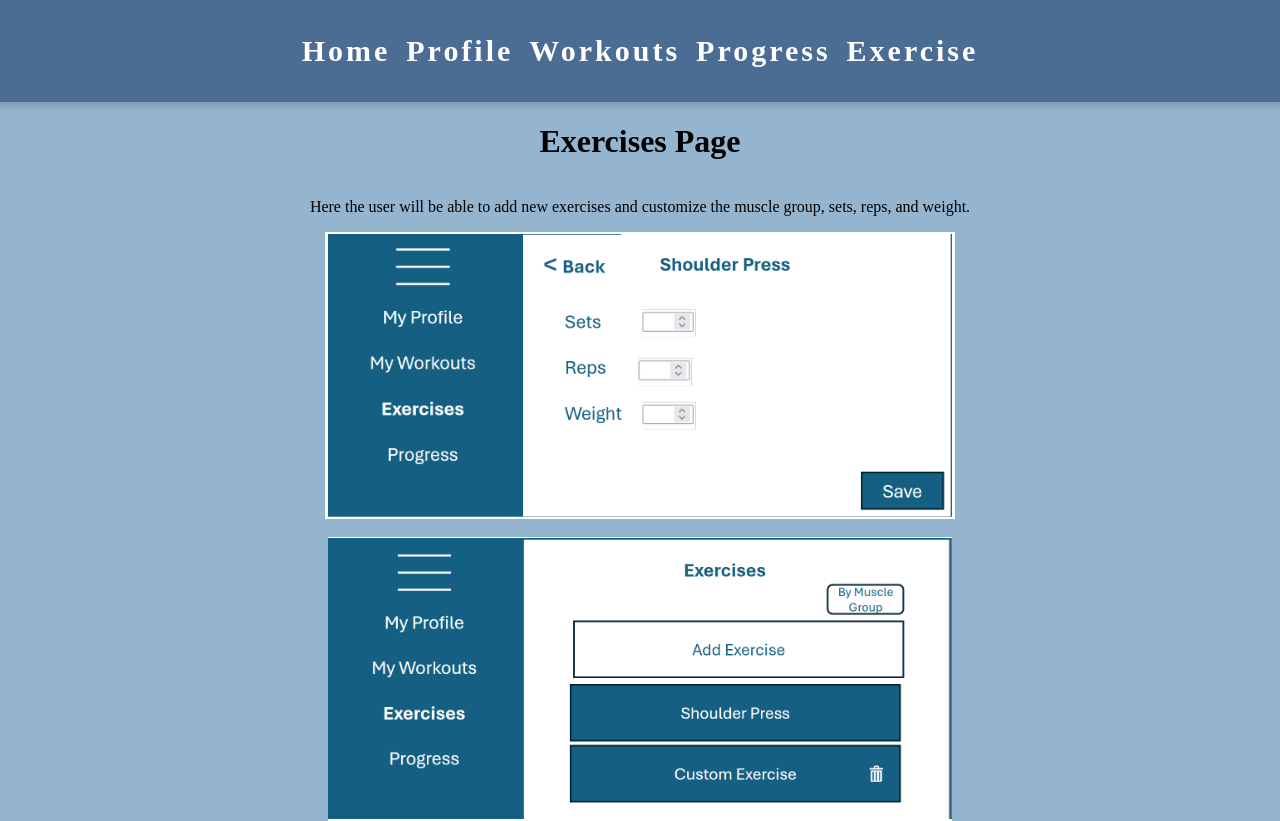
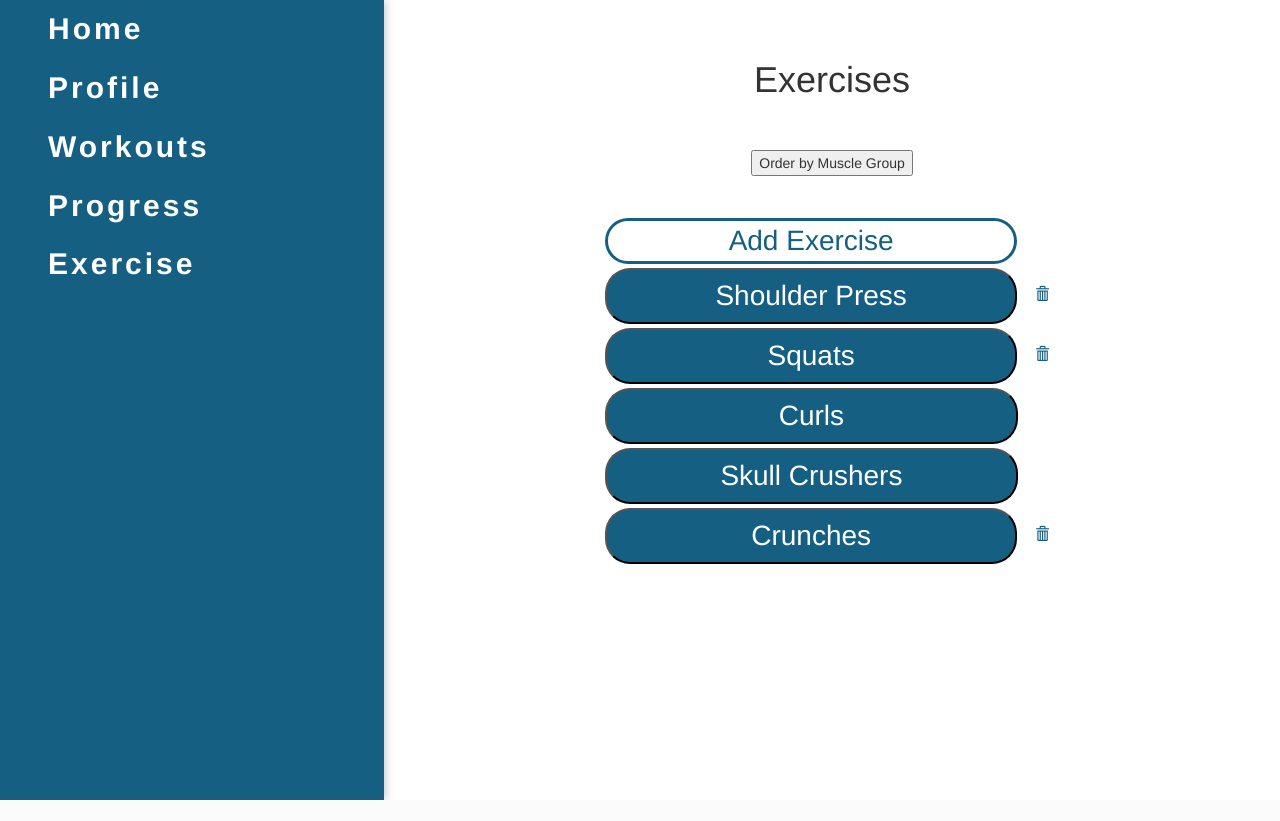
Before and after one commit to zElement7/Shredi-Academy, a PHP site: page /exercise.php in a window 1280 px wide. After the commit the page ends 800 px from the top, so only its background shows below. Run offline with PHP 8.4, Linux system fonts and the light colour scheme; some libraries are stand-ins or nearby versions.

Commit message:
edited exercise page and style.  Waiting for db schema to make webpage dynamic

```diff
--- a/css/style.css
+++ b/css/style.css
@@ -1,34 +1,32 @@
 body
 {
+    margin: 0;
+    background-color: white;
+    overflow: hidden;
+    color: black;
     display: flex;
-    align-items: center;
-    margin: 0;
-    background-color: #95b5cf;
-    flex-direction: column;
-    overflow-x: hidden;
-    color: black;
 }
 
 nav
 {
-    background-color: #4b6c93;
-    padding: 26px;
+    background-color: #156082;
     box-shadow: 0 0 10px rgba(0, 0, 0, 0.3);
-    width: 100%;
+    width: 30%;
     color: white;
+    position: absolute;
+    height: 100%;
 }
 
 nav ul
 {
     margin: 0;
     padding: 0;
-    display: flex;
     justify-content: center;
 }
 
 nav li, nav a
 {
-    display: inline-block;
+    display: block;
 }
 
 nav a
@@ -40,6 +38,7 @@ nav a
     transition: transform 500ms;
     color: white;
     padding: 8px;
+    margin: 0px 0px 0px 40px;
 }
 
 nav a:hover:not(.active)
@@ -50,6 +49,12 @@ nav a:hover:not(.active)
 nav li.active a:hover
 {
     transform: none;
+    text-decoration: none;
+    color:white;
+}
+nav a:focus {
+    color: white;
+    text-decoration: none;
 }
 
 nav a.active
@@ -62,3 +67,74 @@ nav li.active
     background-color: rgba(196, 196, 196, 0.37);
     border-radius: 8px;
 }
+
+.contentWrapper{
+    width:70%;
+    text-align: center;
+    position: absolute;
+    right: 0;
+}
+
+.contentWrapper h1
+{
+    padding:40px;
+}
+.interactiveBoxesDiv
+{
+    width: 60%;
+    margin:auto;
+    padding: 40px;
+
+}
+.exerciseBox
+{
+    background-color: #156082;
+    height: 4em;
+    margin: 2px;
+    border-radius: 25px;
+    display: flex;
+    justify-content: center; /* Align horizontal */
+    align-items: center; /* Align vertical */
+    width: 100%;
+
+}
+
+.exerciseText
+{
+    color: white;
+    font-size: 2em;
+    text-align: center;
+}
+
+#addExerciseBox
+{
+    background-color: white;
+    border: #156082 solid;
+    margin: 2px;
+    border-radius: 25px;
+    display: flex;
+    justify-content: center; /* Align horizontal */
+    align-items: center; /* Align vertical */
+    color:#156082;
+    font-size: 2em;
+    text-align: center;
+    width:90%;
+}
+
+.exerciseDiv
+{
+    display:flex;
+}
+
+.exerciseDiv span
+{
+    padding: 20px;
+    color:#156082;
+    width:10%;
+}
+
+.editPageDiv
+{
+    display:block;
+
+}
--- a/exercise.php
+++ b/exercise.php
@@ -1,17 +1,98 @@
 <?php
+    $exercises = array(
+        array("name" => "Shoulder Press", "exerciseId" => 1, "isCustom" => True),
+        array("name" => "Squats", "exerciseId" => 2, "isCustom" => True),
+        array("name" => "Curls", "exerciseId" => 3, "isCustom" => False),
+        array("name" => "Skull Crushers", "exerciseId" => 4, "isCustom" => False),
+        array("name" => "Crunches", "exerciseId" => 5, "isCustom" => True)
+        );
+
+    function addExercise()
+    {
+
+    }
+
+    function deleteExercise()
+    {
+
+    }
+
+    function editExercise()
+    {
+
+    }
 
 ?>
 <!doctype html>
 <html lang="en">
     <head>
         <title>Prototype</title>
+           <link rel="stylesheet" href="./css/bootstrap.min.css" type="text/css">
         <link rel="stylesheet" href="./css/style.css" type="text/css">
+
+         <link rel="stylesheet" href="https://maxcdn.bootstrapcdn.com/bootstrap/3.3.7/css/bootstrap.min.css">
+    <script src="https://ajax.googleapis.com/ajax/libs/jquery/3.2.1/jquery.min.js"></script>
+    <script src="https://maxcdn.bootstrapcdn.com/bootstrap/3.3.7/js/bootstrap.min.js"></script>
+
+
     </head>
     <body>
         <?php include_once("includes/nav.php") ?>
-        <h1>Exercises Page</h1>
-        <p>Here the user will be able to add new exercises and customize the muscle group, sets, reps, and weight.</p>
-        <img src="img/exercise-page.png" alt="Exercises page image 1"><br>
-        <img src="img/exercises-overview-page.png" alt="Exercises page image 2">
+        <div class="contentWrapper">
+            <h1>Exercises</h1>
+        <button>Order by Muscle Group</button>
+
+
+        <div class="interactiveBoxesDiv">
+            <form>
+
+            <div id="addExerciseBox">Add Exercise</div>
+            </form>
+            <?php
+            foreach ($exercises as $myExercises)
+            {
+                //if this is a custom exercise allow the user to delete it by adding a clickable trashcan
+                //icon.  If it is a default exercise do not allow this functionaility
+                if($myExercises['isCustom'] == True)
+                {
+                    echo <<<HTML
+                    <div class='exerciseDiv'>
+                        <form method="post" action="individualExercise.php" style="width:100%;">
+                            <button class='exerciseBox' type="submit" name ="exerciseId" value='{$myExercises['exerciseId']}'>
+                            <div id='exercise{$myExercises['exerciseId']}' class = 'exerciseText'>
+                                {$myExercises['name']}
+                            </div>
+                        </button>
+                         </form>
+                        <span class='glyphicon glyphicon-trash'></span>
+                    <div>
+                    HTML;
+                }
+                else
+                {
+                    echo <<<HTML
+                    <div class='exerciseDiv'>
+                    <form method="post" action="individualExercise.php" style="width:100%;">
+                        <button class='exerciseBox' type="submit" name ="exerciseId" value='{$myExercises['exerciseId']}'>
+                            <div id='exercise {$myExercises['exerciseId']}' class = 'exerciseText'>
+                                {$myExercises['name']}
+                                    </div>
+                        </button>
+                                </form>
+                                <span></span>
+                    <div>
+                    HTML;
+                }
+
+                echo "</div></div>";
+
+
+
+            }
+
+            ?>
+
+
+        </div>
     </body>
 </html>
```
Also changed, not shown: DataBaseConnection.php (added, +23 -0 lines), editExercise.php (added, +7 -0 lines), individualExercise.php (added, +59 -0 lines).
